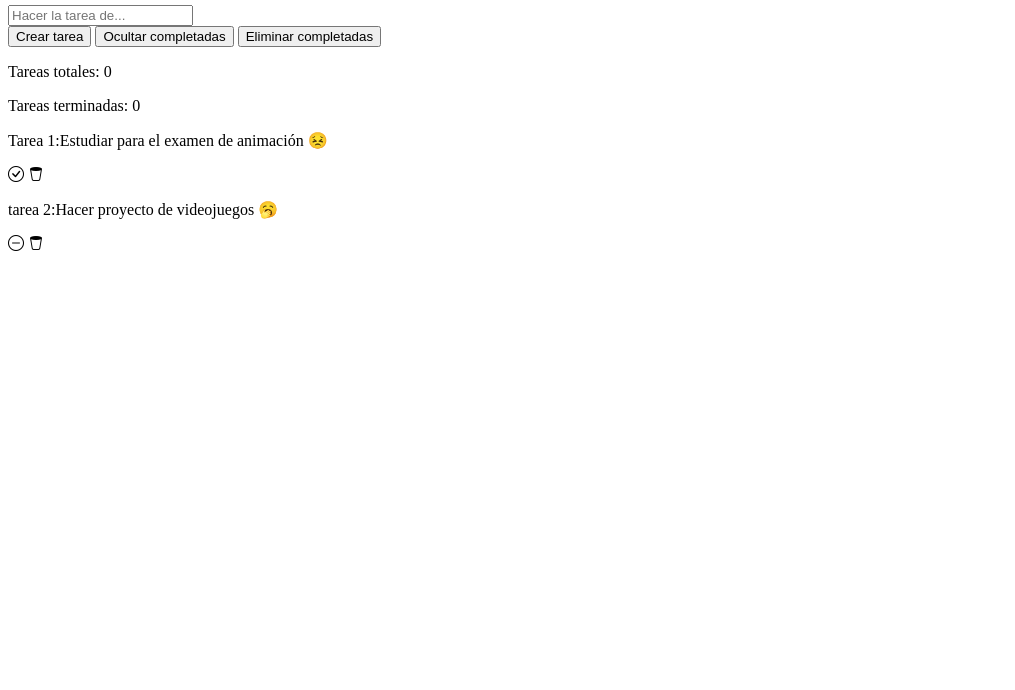
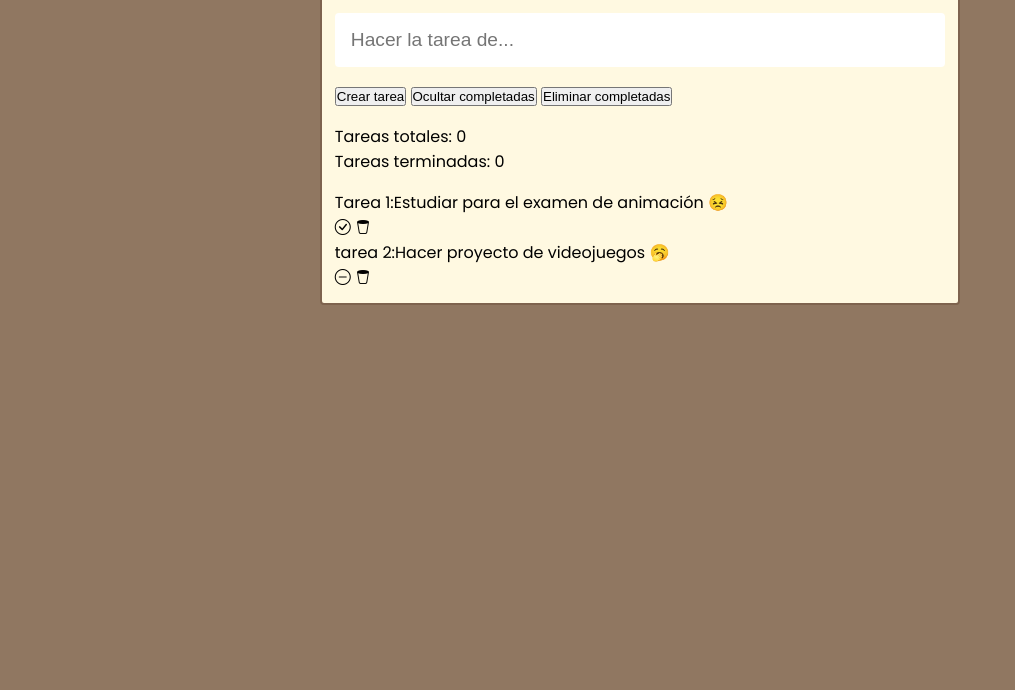
Before and after one commit to koretto777/Lista-tareas, a plain HTML site: page index.html in a window 1280 px wide. Shown: the part 110-800 px from the top of the page, without its empty margins (0-1015 px from the left). Drawn offline with nearby package versions, Linux system fonts and the light colour scheme.

Commit message:
se trabajo en los estilos iniciales del contenedor

```diff
--- a/style.css
+++ b/style.css
@@ -1,7 +1,75 @@
 * {
+    padding: 0;
+    margin: 0;
+    box-sizing: border-box;
+}
+
+/* propiedades personalizadas  */
+
+:root {
+    /* Colores de contenedor principales */
+    --bg-body: #907761;
+    --bg-contenedor: #fff9e1;
+
+    /* colores textos */
+    --text-primary: #291c0e;
+    --text-secundary: #34251b;
+
+    /* espacios */
+    --space-l: 1rem;
+    --space-n: .8rem;
+    --space-s: .5rem;
+
+    /* bordes */
+    --border-radius: 4px;
+    --border-size: 2px;
+    --border-contenedor: #7e634e;
 
 }
 
 body {
+    display: flex;
+    justify-content: center;
+    align-items: stretch;
+    min-height: 100vh;
+    font-family: "Poppins", sans-serif;
+    padding: var(--space-l);
+    background-color: var(--bg-body);
+}
 
+.contenedor {
+    display: flex;
+    flex-direction: column;
+    gap: var(--space-l);
+
+    width: 100%;
+    max-width: 640px;
+    height: fit-content;
+
+    padding: var(--space-n);
+
+    border-width: var(--border-size);
+    border-color: var(--border-contenedor);
+    border-style: solid;
+    border-radius: var(--border-radius);
+
+    background-color: var(--bg-contenedor);
 }
+
+.titulo {
+    font-size: 1.5rem;
+    color: var(--text-primary);
+}
+
+.mensaje {
+    font-size: 1rem;
+    color: var(--text-secundary);
+}
+
+.tarea-entrada {
+    width: 100%;
+    font-size: 1.2rem;
+    padding: var(--space-l);
+    border-radius: var(--border-radius);
+    border: none;
+}
```
